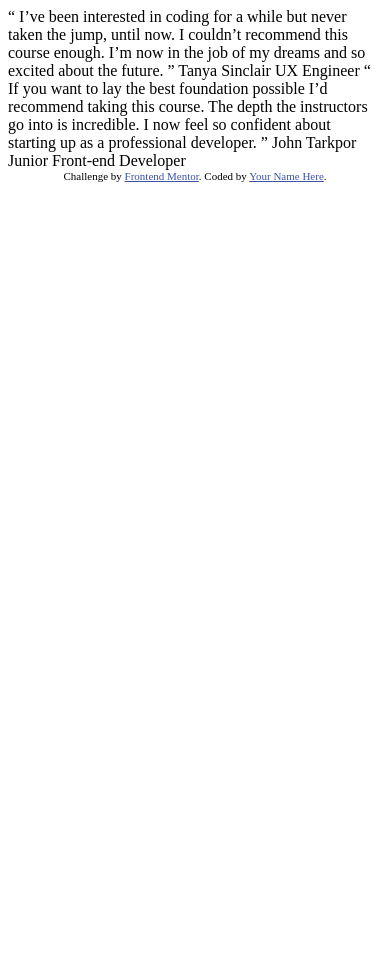
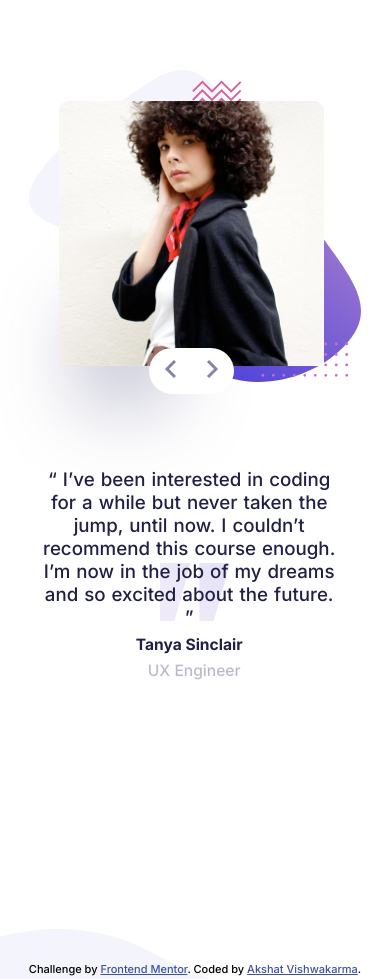
Before and after one commit to vishwa-akshat/coding-bootcamp-testimonials-slider, a plain HTML site: page index.html in a window 390 px wide. Before the commit the page ends 844 px from the top, so only its background shows below. Drawn offline with Linux system fonts and the light colour scheme.

Commit message:
Completed

```diff
--- a/index.html
+++ b/index.html
@@ -1,38 +1,59 @@
 <!DOCTYPE html>
 <html lang="en">
+
 <head>
   <meta charset="UTF-8">
-  <meta name="viewport" content="width=device-width, initial-scale=1.0"> <!-- displays site properly based on user's device -->
+  <meta name="viewport" content="width=device-width, initial-scale=1.0">
+  <!-- displays site properly based on user's device -->
 
   <link rel="icon" type="image/png" sizes="32x32" href="./images/favicon-32x32.png">
 
   <title>Frontend Mentor | Coding Bootcamp Testimonials Slider</title>
+  <link rel="preconnect" href="https://fonts.gstatic.com">
+  <link href="https://fonts.googleapis.com/css2?family=Inter:wght@300;500;700&display=swap" rel="stylesheet">
+  <link rel="stylesheet" href="styles/style.css">
+</head>
 
-  <!-- Feel free to remove these styles or customise in your own stylesheet 👍 -->
-  <style>
-    .attribution { font-size: 11px; text-align: center; }
-    .attribution a { color: hsl(228, 45%, 44%); }
-  </style>
-</head>
 <body>
 
-  “ I’ve been interested in coding for a while but never taken the jump, until now.
-  I couldn’t recommend this course enough. I’m now in the job of my dreams and so
-  excited about the future. ”
+  <div class="testimonial-container">
 
-  Tanya Sinclair
-  UX Engineer
+    <div class="testimonial">
+      <div class="testimonial-text">
+        <p>
+          “ I’ve been interested in coding for a while but never taken the jump, until now.
+          I couldn’t recommend this course enough. I’m now in the job of my dreams and so
+          excited about the future. ”
+        </p>
+        <h4>Tanya Sinclair</h4> <span>UX Engineer</span>
+      </div>
+      <img src="./images/image-tanya.jpg" alt="tanya-img" class="testimonial-img">
+    </div>
 
-  “ If you want to lay the best foundation possible I’d recommend taking this course.
-  The depth the instructors go into is incredible. I now feel so confident about
-  starting up as a professional developer. ”
+    <div class="testimonial">
+      <div class="testimonial-text">
+        <p>
+          “ If you want to lay the best foundation possible I’d recommend taking this course.
+          The depth the instructors go into is incredible. I now feel so confident about
+          starting up as a professional developer. ”
+        </p>
+        <h4>John Tarkpor</h4> <span>Junior Front-end Developer</span>
+      </div>
+      <img src="./images/image-john.jpg" alt="tanya-img" class="testimonial-img">
+    </div>
 
-  John Tarkpor
-  Junior Front-end Developer
+    <div class="slider-btn">
+      <div class="prev btn"><img src="./images/icon-prev.svg" alt=""></div>
+      <div class="next btn"><img src="./images/icon-next.svg" alt=""></div>
+    </div>
+  </div>
 
   <div class="attribution">
     Challenge by <a href="https://www.frontendmentor.io?ref=challenge" target="_blank">Frontend Mentor</a>.
-    Coded by <a href="#">Your Name Here</a>.
+    Coded by <a href="https://www.linkedin.com/in/akshat-vishwakarma-a24078141/">Akshat Vishwakarma</a>.
   </div>
+
+  <script src="./script.js"></script>
 </body>
+
 </html>
--- /dev/null
+++ b/script.js
@@ -0,0 +1,19 @@
+const btn = document.querySelectorAll(".btn");
+const testimonial = document.querySelectorAll(".testimonial");
+
+let j = 0;
+testimonial[1].style.display = "none";
+
+for (let i of btn) {
+  i.addEventListener("click", (e) => {
+    if (j === 0) {
+      testimonial[0].style.display = "none";
+      testimonial[1].style.display = "flex";
+      j = 1;
+    } else {
+      testimonial[1].style.display = "none";
+      testimonial[0].style.display = "flex";
+      j = 0;
+    }
+  });
+}
--- /dev/null
+++ b/styles/style.scss
@@ -0,0 +1,160 @@
+* {
+  margin: 0;
+  padding: 0;
+  box-sizing: border-box;
+}
+body {
+  font-family: "Inter", sans-serif;
+  height: 100vh;
+  background-image: url("../images/pattern-bg.svg"),
+    url("../images/pattern-quotes.svg"), url("../images/pattern-curve.svg");
+  background-repeat: no-repeat;
+  background-size: 43%, 8%;
+  background-position: top 30% right 8%, left 22% top 25%, left bottom;
+}
+
+.testimonial-container {
+  width: 80%;
+  position: absolute;
+  transform: translate(-50%, -50%);
+  top: 52%;
+  left: 50%;
+  .testimonial {
+    width: 100%;
+    display: flex;
+    position: relative;
+    .testimonial-text {
+      z-index: 3;
+      width: 64.5%;
+      padding-left: 5vw;
+      position: relative;
+      color: hsl(240, 38%, 20%);
+      p {
+        font-size: 2.15vw;
+        word-spacing: 7px;
+      }
+      h4 {
+        font-size: 1.3vw;
+        display: inline-block;
+        line-height: 5;
+      }
+      span {
+        font-size: 1.3vw;
+        margin-left: 10px;
+        color: hsl(240, 18%, 77%);
+      }
+    }
+    .testimonial-img {
+      z-index: 0;
+      width: 42%;
+      position: fixed;
+      top: -45%;
+      right: 0;
+      box-shadow: -67px 123px 71px -81px rgba(186, 186, 207, 0.77);
+      -webkit-box-shadow: -67px 123px 71px -81px rgba(186, 186, 207, 0.77);
+      -moz-box-shadow: -67px 123px 71px -81px rgba(186, 186, 207, 0.77);
+    }
+  }
+
+  .slider-btn {
+    position: absolute;
+    display: flex;
+    background-color: #ffffff;
+
+    border-radius: 30px;
+    right: 27%;
+    bottom: -35%;
+    .prev,
+    .next {
+      padding: 17px 22px;
+      cursor: pointer;
+    }
+  }
+}
+
+.attribution {
+  position: relative;
+  top: 95%;
+  font-size: 11px;
+  text-align: center;
+}
+.attribution a {
+  color: hsl(228, 45%, 44%);
+}
+
+@media only screen and (max-width: 540px) {
+  body {
+    height: 120vh;
+    background-image: url("../images/pattern-bg.svg"),
+      url("../images/pattern-quotes.svg"), url("../images/pattern-curve.svg");
+    background-repeat: no-repeat;
+    background-size: 85%, 18%;
+    background-position: top 10% center, center top 59%, left bottom;
+  }
+
+  .testimonial-container {
+    width: 80%;
+    position: absolute;
+    transform: translate(0%, 0%);
+    top: 0%;
+    left: 0%;
+    .testimonial {
+      width: 100%;
+      display: flex;
+      flex-direction: column-reverse;
+      justify-content: center;
+      align-items: center;
+      position: relative;
+      .testimonial-text {
+        z-index: 3;
+        width: 100%;
+        margin-top: 12vh;
+        margin-left: 12vw;
+        position: relative;
+        color: hsl(240, 38%, 20%);
+        text-align: center;
+        p {
+          font-size: 4.8vw;
+          word-spacing: 1px;
+        }
+        h4 {
+          font-size: 4vw;
+          display: block;
+          line-height: 2;
+        }
+        span {
+          font-size: 4vw;
+          margin-left: 10px;
+          color: hsl(240, 18%, 77%);
+        }
+      }
+      .testimonial-img {
+        z-index: 0;
+        width: 85%;
+        position: relative;
+        margin-top: 12vh;
+        left: 9vw;
+        border-top-left-radius: 10px;
+        border-top-right-radius: 10px;
+        box-shadow: -67px 123px 71px -81px rgba(186, 186, 207, 0.77);
+        -webkit-box-shadow: -67px 123px 71px -81px rgba(186, 186, 207, 0.77);
+        -moz-box-shadow: -67px 123px 71px -81px rgba(186, 186, 207, 0.77);
+      }
+    }
+
+    .slider-btn {
+      position: absolute;
+      display: flex;
+      background-color: #ffffff;
+
+      border-radius: 30px;
+      right: 25%;
+      bottom: 42%;
+      .prev,
+      .next {
+        padding: 12px 15px;
+        cursor: pointer;
+      }
+    }
+  }
+}
```
Also changed, not shown: styles/style.css (added), 2 other files.
